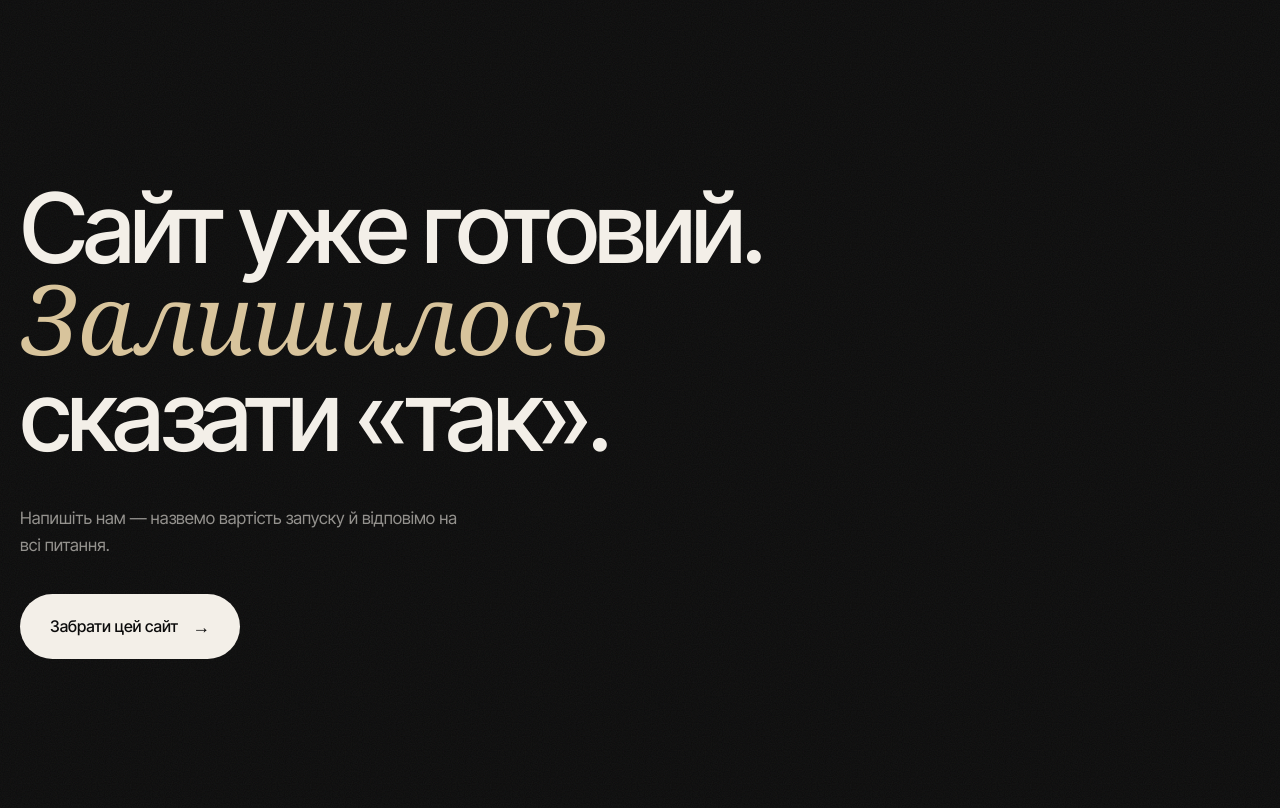
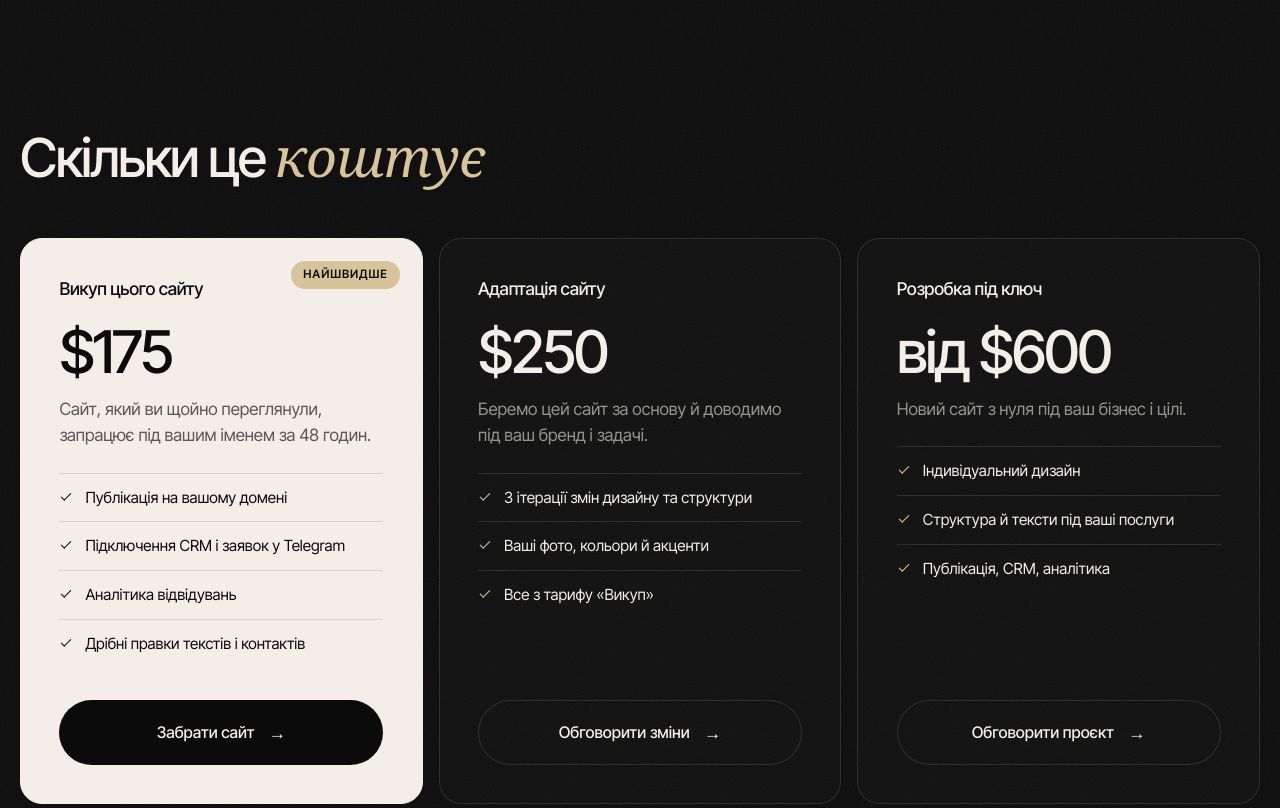
Before and after one commit to vibecoder-bulavin/minihotel-zhytomyrska, a plain HTML site: page index.html in a window 1280 px wide. Shown: the part 9820-10628 px from the top of the page. Drawn offline with nearby package versions, Linux system fonts and the light colour scheme.

Commit message:
Update site 2026-10-21

```diff
--- a/index.html
+++ b/index.html
@@ -42,7 +42,8 @@
 <section class="pwrap psec"><h2 class="ph2">Що <em>входить</em></h2><ol class="pinc"><li><span class="pn">01</span><div><h3>Сайт, який ви щойно бачили</h3><p>Тексти, фото, ціни й відгуки вже зібрані. Підправимо під ваші побажання.</p></div></li><li><span class="pn">02</span><div><h3>Ваш домен і хостинг</h3><p>Підключимо власну адресу й візьмемо технічну частину на себе.</p></div></li><li><span class="pn">03</span><div><h3>Заявки одразу в Telegram</h3><p>Кожне звернення з сайту приходить вам повідомленням, без пошти й CRM.</p></div></li><li><span class="pn">04</span><div><h3>Google Maps і пошук</h3><p>Розмітка для Google, сторінки під ключові запити, зв&#x27;язка з вашою карткою на картах.</p></div></li><li><span class="pn">05</span><div><h3>Аналітика</h3><p>Видно, скільки людей зайшло, звідки прийшли і скільки написали.</p></div></li><li><span class="pn">06</span><div><h3>Швидкий і мобільний</h3><p>Легкий сайт, що швидко відкривається навіть з мобільного інтернету.</p></div></li></ol></section>
 <section class="pwrap psec"><h2 class="ph2">Чому це <em>окупиться</em></h2><div class="pwhy"><div class="pw"><strong>15–18%</strong><h3>забирає Booking з кожного бронювання</h3><p>Прямі бронювання через сайт залишають ці гроші вам.</p></div><div class="pw"><strong>24/7</strong><h3>гості бронюють без дзвінка</h3><p>Кнопка в Telegram чи WhatsApp прямо з Google Maps.</p></div><div class="pw"><strong>1</strong><h3>посилання замість переписки</h3><p>Номери, ціни, фото й як доїхати — все на одній сторінці.</p></div></div></section>
 <section class="pwrap psec"><h2 class="ph2">Як це <em>працює</em></h2><ol class="psteps"><li><span class="pn">01</span><p>Пишете нам у Telegram «хочу сайт»</p></li><li><span class="pn">02</span><p>Узгоджуємо деталі: фото, ціни, домен</p></li><li><span class="pn">03</span><p>Сайт працює під вашим іменем, заявки йдуть вам</p></li></ol></section>
-<section class="pwrap pfinal"><h2 class="ph1">Сайт уже готовий. <em>Залишилось</em> сказати «так».</h2><p class="psub">Напишіть нам — назвемо вартість запуску й відповімо на всі питання.</p><a href="https://t.me/bulavin_design" class="pbtn" target="_blank" rel="noopener" data-goal="telegram">Забрати цей сайт</a></section>
+<section class="pwrap psec pplans-sec"><h2 class="ph2">Скільки це <em>коштує</em></h2><div class="pplans"><article class="pplan on"><span class="ptag">Найшвидше</span><h3>Викуп цього сайту</h3><p class="pprice">$175</p><p class="plead">Сайт, який ви щойно переглянули, запрацює під вашим іменем за 48 годин.</p><ul><li>Публікація на вашому домені</li><li>Підключення CRM і заявок у Telegram</li><li>Аналітика відвідувань</li><li>Дрібні правки текстів і контактів</li></ul><a href="https://t.me/bulavin_design" class="pbtn" target="_blank" rel="noopener" data-goal="telegram">Забрати сайт</a></article><article class="pplan"><h3>Адаптація сайту</h3><p class="pprice">$250</p><p class="plead">Беремо цей сайт за основу й доводимо під ваш бренд і задачі.</p><ul><li>3 ітерації змін дизайну та структури</li><li>Ваші фото, кольори й акценти</li><li>Все з тарифу «Викуп»</li></ul><a href="https://t.me/bulavin_design" class="pbtn ghost" target="_blank" rel="noopener" data-goal="telegram">Обговорити зміни</a></article><article class="pplan"><h3>Розробка під ключ</h3><p class="pprice">від $600</p><p class="plead">Новий сайт з нуля під ваш бізнес і цілі.</p><ul><li>Індивідуальний дизайн</li><li>Структура й тексти під ваші послуги</li><li>Публікація, CRM, аналітика</li></ul><a href="https://t.me/bulavin_design" class="pbtn ghost" target="_blank" rel="noopener" data-goal="telegram">Обговорити проєкт</a></article></div></section>
+<section class="pwrap pfinal"><h2 class="ph1">Сайт уже готовий. <em>Залишилось</em> сказати «так».</h2><p class="psub">Напишіть нам у Telegram — відповімо на питання й запустимо сайт за 48 годин.</p><a href="https://t.me/bulavin_design" class="pbtn" target="_blank" rel="noopener" data-goal="telegram">Забрати цей сайт</a></section>
 <footer class="pwrap pfoot"><span>Bulavin Studio</span><span>Сайти для локального бізнесу</span><a href="https://t.me/bulavin_design" target="_blank" rel="noopener" data-goal="telegram">@bulavin_design</a></footer>
 </div></aside>
 <div class="mbar"><a href="#bron" class="btn">Забронювати</a></div>
--- a/style.css
+++ b/style.css
@@ -371,3 +371,26 @@ section.alt{background:var(--surface);border-top-color:transparent}
   .pinc li,.psteps li{grid-template-columns:48px 1fr}
   .pbtn{width:100%;justify-content:center}
 }
+
+/* тарифы студии */
+.pplans-sec{grid-template-columns:1fr;gap:clamp(32px,4vw,56px)}
+.pplans-sec .ph2{position:static}
+.pplans{display:grid;grid-template-columns:repeat(3,1fr);gap:16px;align-items:stretch}
+.pplan{position:relative;display:flex;flex-direction:column;padding:clamp(26px,3vw,40px);border:1px solid var(--pline);border-radius:22px;background:rgba(243,239,232,.02)}
+.pplan.on{background:var(--pink);color:#0b0b0b;border-color:var(--pink)}
+.pplan.on h3,.pplan.on .pprice{color:#0b0b0b}
+.ptag{position:absolute;top:22px;right:22px;padding:5px 12px;border-radius:999px;background:var(--pacc);color:#0b0b0b;font-size:.72rem;letter-spacing:.08em;text-transform:uppercase;font-weight:600}
+.pplan h3{font-size:1.1rem;font-weight:500;margin:0 0 22px;padding-right:110px}
+.pprice{margin:0 0 14px;font-family:'Inter Tight',system-ui,sans-serif;font-weight:500;font-size:clamp(2.8rem,4.6vw,4.2rem);line-height:1;letter-spacing:-.04em;color:var(--pink)}
+.plead{margin:0 0 24px;color:var(--pmuted)}
+.pplan.on .plead{color:rgba(11,11,11,.66)}
+.pplan ul{list-style:none;margin:0 0 32px;padding:0;flex:1}
+.pplan li{padding:12px 0 12px 26px;border-top:1px solid var(--pline);position:relative;font-size:.96rem}
+.pplan.on li{border-top-color:rgba(11,11,11,.12)}
+.pplan li::before{content:"";position:absolute;left:2px;top:19px;width:10px;height:5px;border-left:1.5px solid var(--pacc);border-bottom:1.5px solid var(--pacc);transform:rotate(-45deg)}
+.pplan.on li::before{border-color:#0b0b0b}
+.pplan .pbtn{justify-content:center}
+.pplan.on .pbtn{background:#0b0b0b;color:var(--pink)}
+.pbtn.ghost{background:transparent;color:var(--pink);box-shadow:inset 0 0 0 1px var(--pline)}
+.pbtn.ghost:hover{background:rgba(243,239,232,.06)}
+@media (max-width:980px){.pplans{grid-template-columns:1fr}}
```
Also changed, not shown: privacy/index.html (+2 -1 lines).
